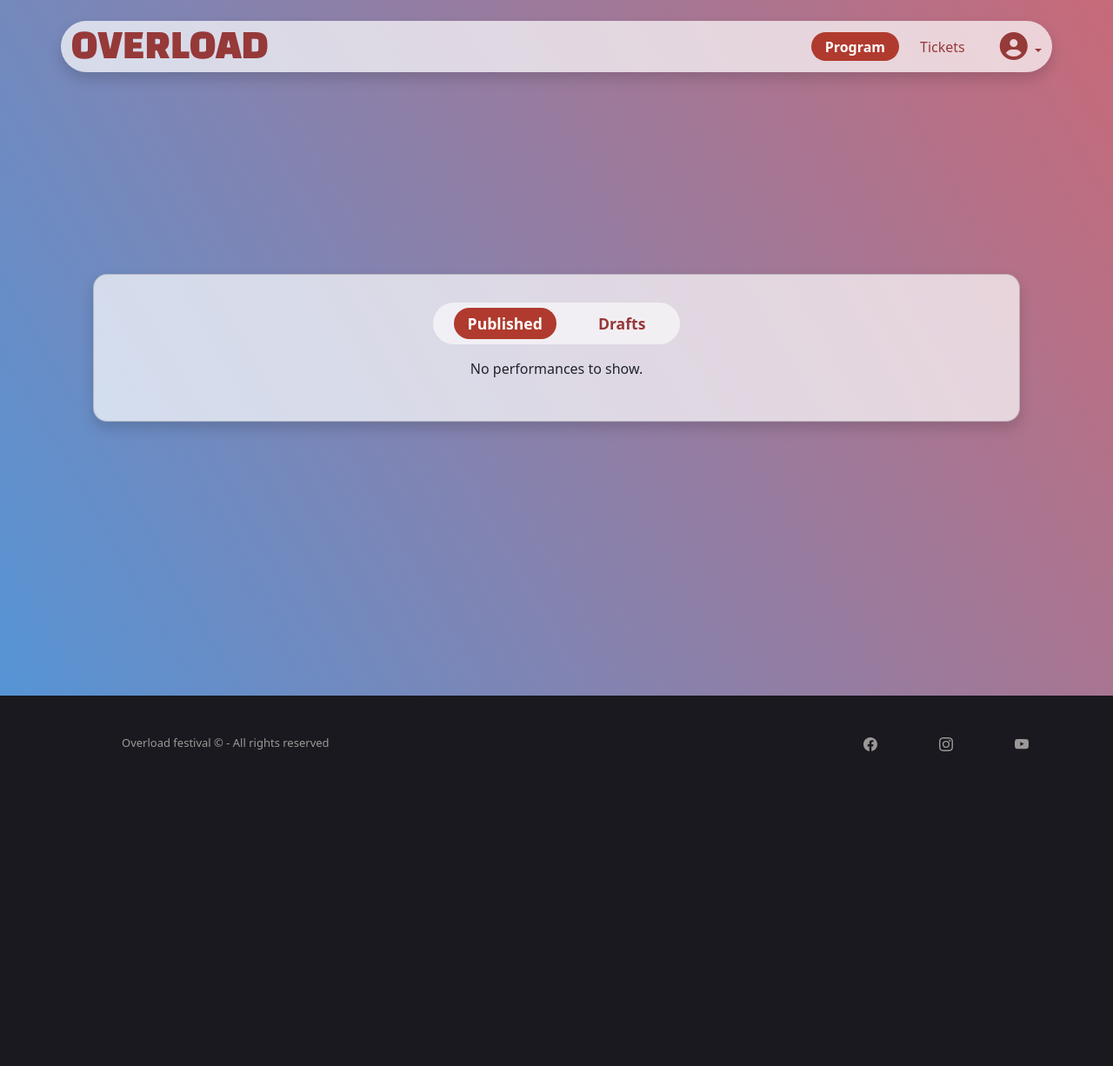
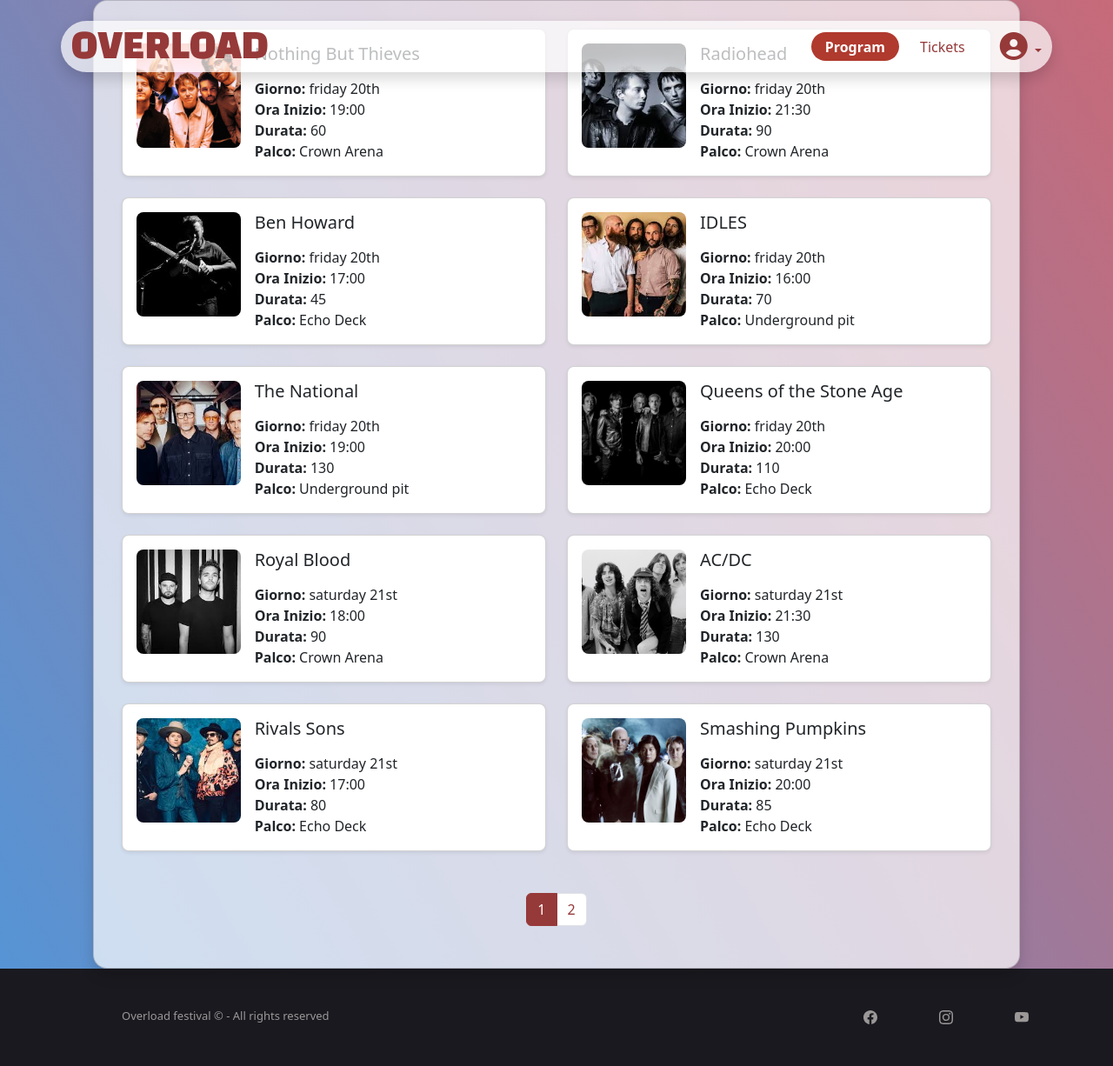
Before and after one commit to ferraroriccardo/musical-festival-website, a Flask app: page /program in a window 1280 px wide. Shown: the whole page at 87% size. Before the commit the page ends 864 px from the top, so only its background shows below. Run offline with Flask 3, Linux system fonts and the light colour scheme; data comes from the database, SQL or seed files in the repository; some libraries are stand-ins or nearby versions.

Commit message:
feat: program

```diff
--- a/src/app.py
+++ b/src/app.py
@@ -32,12 +32,22 @@ def home():
 # route for full program list (base, senza filtri)
 @app.route("/program")
 def program():
-    shows = spettacoli_dao.get_shows()
-    return render_template("program.html", p_shows=shows)
+    page = request.args.get("page", default=1, type=int)
+    shows = spettacoli_dao.get_published()
+
+    per_page = 10
+    start = (page - 1) * per_page
+    end = start + per_page
+    paginated_shows = shows[start:end]
+    total_pages = (len(shows) + per_page - 1) // per_page
+
+    return render_template("program.html", p_shows=paginated_shows, current_page=page, total_pages=total_pages)
+
 
 # route to show all details about a single show
 @app.route("/program/<artist_name>")
 def artist(artist_name):
+    artist_name = artist_name.replace("%20", " ")
     artist = spettacoli_dao.get_artist_by_name(artist_name)
     return render_template("artist.html", p_artist=artist)
 
--- a/src/dao/spettacoli_dao.py
+++ b/src/dao/spettacoli_dao.py
@@ -222,10 +222,17 @@ def get_artist_by_name(artist_name):
         conn.row_factory = sqlite3.Row
         cursor = conn.cursor()
 
-        query = "SELECT * FROM SPETTACOLI WHERE artista = ?;"
-        cursor.execute(query, (artist_name, ))
+        query = query = """
+            SELECT SPETTACOLI.*, PALCHI.nome AS nome_palco, UTENTI.email AS email_creatore
+            FROM SPETTACOLI
+            JOIN PALCHI ON SPETTACOLI.id_palco = PALCHI.id
+            JOIN UTENTI ON SPETTACOLI.id_creatore = UTENTI.id
+            AND SPETTACOLI.artista = ?
+            WHERE SPETTACOLI.pubblicato = ?;
+        """
+        cursor.execute(query, (artist_name, 1))
 
-        shows = cursor.fetchall()
+        shows = cursor.fetchone()
         return shows
     except Exception as e:
         return False, "DATABASE_ERROR_GET_ARTIST_BY_NAME"
--- a/static/style.css
+++ b/static/style.css
@@ -47,8 +47,14 @@ nav a:focus {
     color: #43699c;
 }
 
-.top-high-margin {
-    margin-top: 6rem;
+.page-item.active .page-link {
+    background-color: #963939;
+    border-color: #963939;
+    color: white;
+}
+
+.text-red{
+    color: #963939;
 }
 
 .max-width {
--- a/templates/base.html
+++ b/templates/base.html
@@ -18,6 +18,21 @@
 
     <title>OVERLOAD</title>
 </head>
+<script>
+    document.addEventListener("DOMContentLoaded", function () {
+        const navbar = document.querySelector("nav");
+        const topMarginElems = document.querySelectorAll(".top-margin");
+        if (navbar && topMarginElems.length > 0) {
+            const navbarHeight = navbar.offsetHeight;
+            const extraMargin = 64; // 4rem = 64px
+            const totalMargin = navbarHeight + extraMargin;
+
+            topMarginElems.forEach(elem => {
+                elem.style.marginTop = `${totalMargin}px`;
+            });
+        }
+    });
+</script>
 
 <body class="bg-image">
 
@@ -36,7 +51,7 @@
                     href="{{ url_for('event_page') }}">Create event</a>
                 {% endif %}
                 <a class="text-decoration-none {% if request.endpoint == 'program' %}active-nav-link{% endif %}"
-                    href="{{ url_for('program') }}">Program</a>
+                    href="{{ url_for('program', page=1) }}">Program</a>
                 <a class="text-decoration-none {% if request.endpoint == 'ticket_page' %}active-nav-link{% endif %}"
                     href="{{ url_for('ticket_page') }}">Tickets</a>
 
@@ -47,7 +62,7 @@
                         <i class="fas fa-user-circle fa-2x"></i>
                     </a>
                     <ul class="dropdown-menu dropdown-menu-end">
-                        <li><a class="dropdown-item" href="{{ url_for('profile') }}">Profilo</a></li>
+                        <li><a class="dropdown-item" href="{{ url_for('profile') }}">Profile</a></li>
                         {% if current_user.is_authenticated %}
                         <li><a class="dropdown-item" href="{{ url_for('auth.logout') }}">Logout</a></li>
                         {% endif %}
--- a/templates/program.html
+++ b/templates/program.html
@@ -5,25 +5,18 @@
 <article class="d-flex justify-content-center align-items-center banner-blue full-height">
     <section class="card col-10 shadow rounded-4 p-3 transparent-white-bg">
         <div class="card-body">
-
-            <div class="view-toggle mb-3">
-                <span id="togglePublished" class="active-toggle">Published</span>
-                <span id="toggleDrafts">Drafts</span>
-            </div>
-
-            <!-- Container Published -->
             <div id="publishedContainer">
                 <div class="row">
-                    {% for perf in p_published %}
+                    {% for perf in p_shows %}
                     <div class="col-12 col-md-6 mb-4">
                         <div class="card card-performance shadow-sm rounded-3 p-3 h-100">
                             <div class="d-flex gap-3">
                                 {% if perf.path_immagine %}
                                 <img src="{{ url_for('uploaded_file', filename=perf.path_immagine.replace('uploads/', '')) }}"
-                                     alt="Performance Image"
-                                     class="img-fluid rounded-3 perf-img">
+                                    alt="Performance Image" class="img-fluid rounded-3 perf-img">
                                 {% else %}
-                                <div class="d-flex align-items-center justify-content-center bg-secondary text-white rounded-3 perf-img">
+                                <div
+                                    class="d-flex align-items-center justify-content-center bg-secondary text-white rounded-3 perf-img">
                                     Nessuna immagine
                                 </div>
                                 {% endif %}
@@ -31,27 +24,32 @@
                                 <div class="flex-grow-1">
                                     <h5 class="mb-3">
                                         <a href="{{ url_for('artist', artist_name=perf.artista|urlencode) }}"
-                                           class="text-decoration-none text-dark">
+                                            class="text-decoration-none text-dark">
                                             {{ perf.artista }}
                                         </a>
                                     </h5>
                                     <ul class="list-unstyled mb-0">
+                                        {% if current_user.tipo == "Staff" %}
                                         <li><b>ID:</b> {{ perf.id }}</li>
+                                        {% endif %}
                                         <li><b>Giorno:</b> {{ perf.giorno }}</li>
                                         <li><b>Ora Inizio:</b> {{ perf.ora_inizio }}</li>
                                         <li><b>Durata:</b> {{ perf.durata }}</li>
-                                        <li><b>Genere Musicale:</b> {{ perf.genere }}</li>
-                                        <li><b>Descrizione:</b> {{ perf.descrizione }}</li>
+                                        {% if current_user.tipo == "Staff" %}
                                         <li>
                                             <div class="d-flex w-100">
                                                 <span><b>Creatore:</b> {{ perf.email_creatore }}</span>
                                                 <span class="ms-auto"><b>ID:</b> {{ perf.id_creatore }}</span>
                                             </div>
                                         </li>
+                                        {% endif %}
                                         <li>
                                             <div class="d-flex w-100">
                                                 <span><b>Palco:</b> {{ perf.nome_palco }}</span>
+                                                {% if current_user.tipo == "Staff" %}
                                                 <span class="ms-auto"><b>ID:</b> {{ perf.id_palco }}</span>
+                                                {% endif %}
+
                                             </div>
                                         </li>
                                     </ul>
@@ -61,11 +59,21 @@
                     </div>
                     {% endfor %}
                 </div>
+                <nav class="d-flex justify-content-center mt-4">
+                    <ul class="pagination">
+                        {% for page_num in range(1, total_pages + 1) %}
+                        <li class="page-item {% if page_num == current_page %}active{% endif %}">
+                            <a class="page-link text-red" href="{{ url_for('program', page=page_num) }}">{{ page_num
+                                }}</a>
+                        </li>
+                        {% endfor %}
+                    </ul>
+                </nav>
             </div>
 
-            <!-- Nessuna performance -->
-            {% if not p_published and not p_drafts %}
-            <div class="text-center">
+            <!-- No performances -->
+            {% if not p_shows %}
+            <div class="text-center mt-3">
                 <p>No performances to show.</p>
             </div>
             {% endif %}
--- a/todo.txt
+++ b/todo.txt
@@ -19,3 +19,4 @@
 14. Messaggi palese di errore per sovrapposizione di eventi quando si vuole creare uno
 15. capire bene quando usare param.campo o param["campo"] in jinja, con Row e altro
 16. Togliere tutti i commenti inutili e gli style inline
+17. Sistemare i nomi delle query in modo che siano esplicativi (get artist by name)
```
Also changed, not shown: templates/artist.html (+14 -10 lines), templates/ticket.html (+0 -15 lines).
